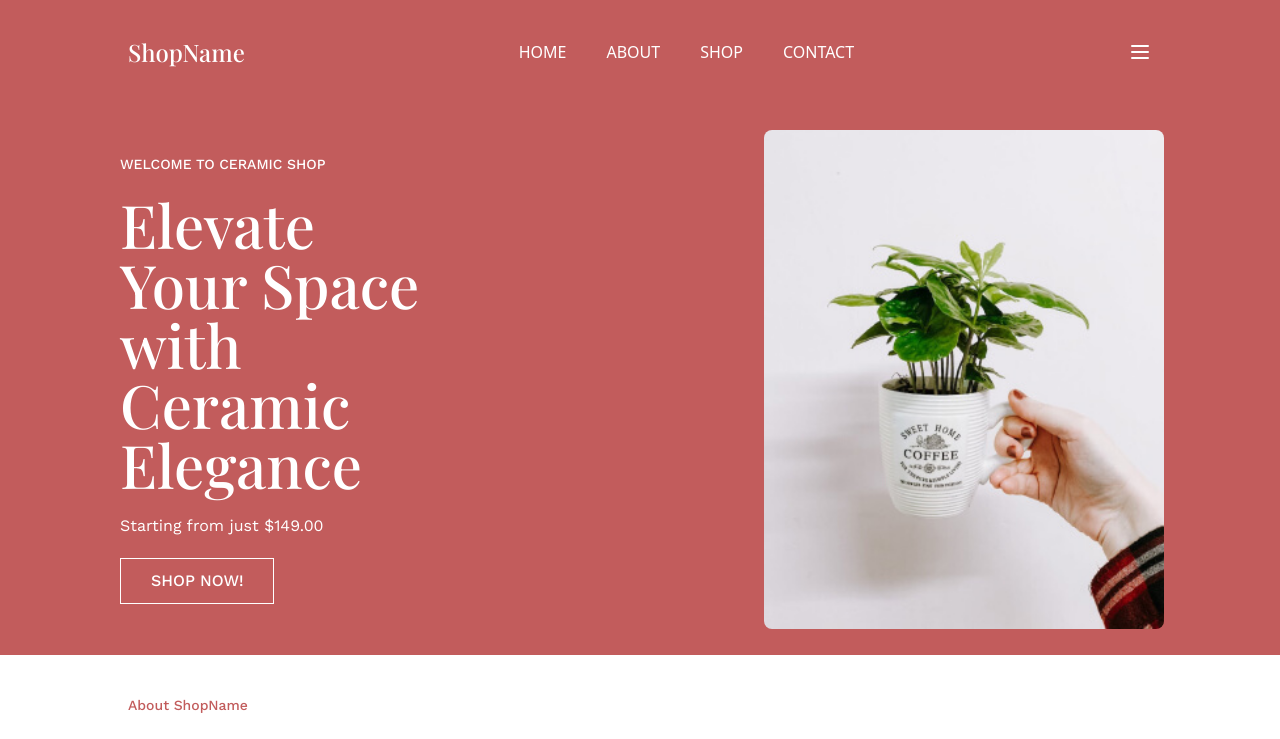
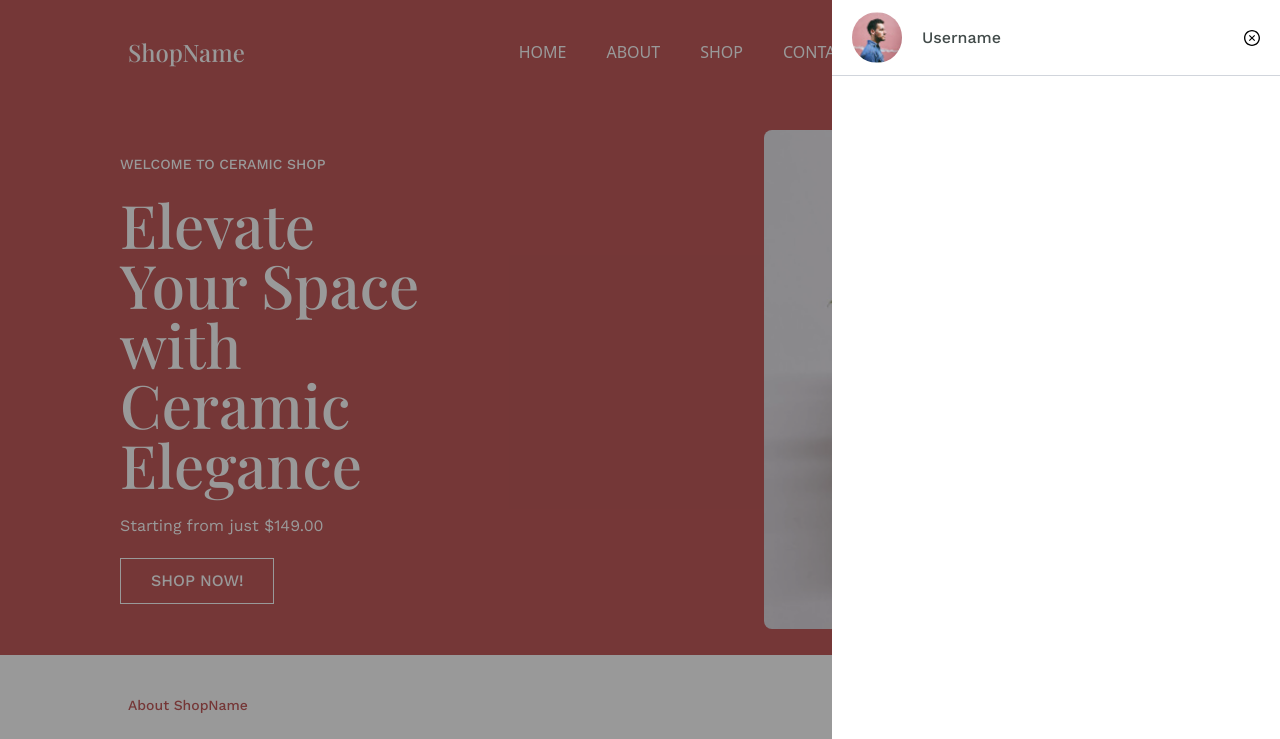
Before and after one commit to Vinzecta/Web-Project, a Next.js app in the folder next-web/: page / in a window 1280 px wide. Shown: the top 739 px of the page. Built offline with nearby package versions, Linux system fonts and the light colour scheme.

Commit message:
In progress making menu component

```diff
--- a/next-web/package.json
+++ b/next-web/package.json
@@ -9,11 +9,13 @@
     "lint": "next lint"
   },
   "dependencies": {
+    "@ant-design/icons": "^5.6.1",
     "@emotion/react": "^11.14.0",
     "@emotion/styled": "^11.14.0",
     "@mui/icons-material": "^7.1.2",
     "@mui/material": "^7.1.2",
     "@vercel/analytics": "^1.5.0",
+    "antd": "^5.26.3",
     "next": "15.3.4",
     "react": "^19.0.0",
     "react-dom": "^19.0.0"
--- /dev/null
+++ b/next-web/src/app/Menu/Menu.jsx
@@ -0,0 +1,30 @@
+import { CloseCircleOutlined } from "@ant-design/icons"
+import Image from "next/image"
+import Avatar from "../../../public/avatar.jpg"
+import AccountCircleOutlinedIcon from '@mui/icons-material/AccountCircleOutlined';
+import { Work_Sans } from "next/font/google";
+
+const workSans = Work_Sans({
+  subsets: ["latin"],
+  weight: ["400", "500", "600", "700"],
+  variable: "--font-work-sans",
+});
+
+export default function MenuBar() {
+    return (
+        <section className="h-screen absolute bg-[#00000066] w-[100%] top-0 z-1">
+            <div className="h-[100%] w-[35%] bg-white ml-auto">
+                <div className="w-[100%] flex justify-between py-3 px-5 border-b border-gray-300 border-opacity-50">
+                    <div className="flex gap-5">
+                        <Image src={Avatar} className="rounded-full w-[50px]" alt="Avatar" />
+                        <p className={`my-auto ${workSans.className} font-medium text-[#424b4a]`}>Username</p>
+                    </div>
+
+                    <CloseCircleOutlined />
+                </div>
+
+
+            </div>
+        </section>
+    )
+}
--- a/next-web/src/app/header/Header.jsx
+++ b/next-web/src/app/header/Header.jsx
@@ -2,9 +2,11 @@ import Menu from "../../../public/menu.svg"
 import "./Header.css"
 import Image from "next/image";
 import Link from "next/link";
+import MenuBar from "../Menu/Menu";
 
 function Header() {
     return (
+        <>
             <header className="w-full bg-[#C25C5C]">
                 <nav className="w-[80%] flex justify-between mx-auto">
                     <Link href="/home" className="text-2xl h-fit my-auto font-medium text-white hover:scale-120 transition-transform duration-300" id="shop-name">ShopName</Link>
@@ -19,6 +21,9 @@ function Header() {
                     <Image src={Menu} alt="Menu" className="w-6 hover:scale-120 transition-transform duration-300" id="menu"/>
                 </nav>
             </header>
+
+            <MenuBar />
+        </>
     );
 }
 
```
Also changed, not shown: 1 other file (tests, documents, lock files or other folders). Lines whose indentation alone changed are shown as unchanged.
